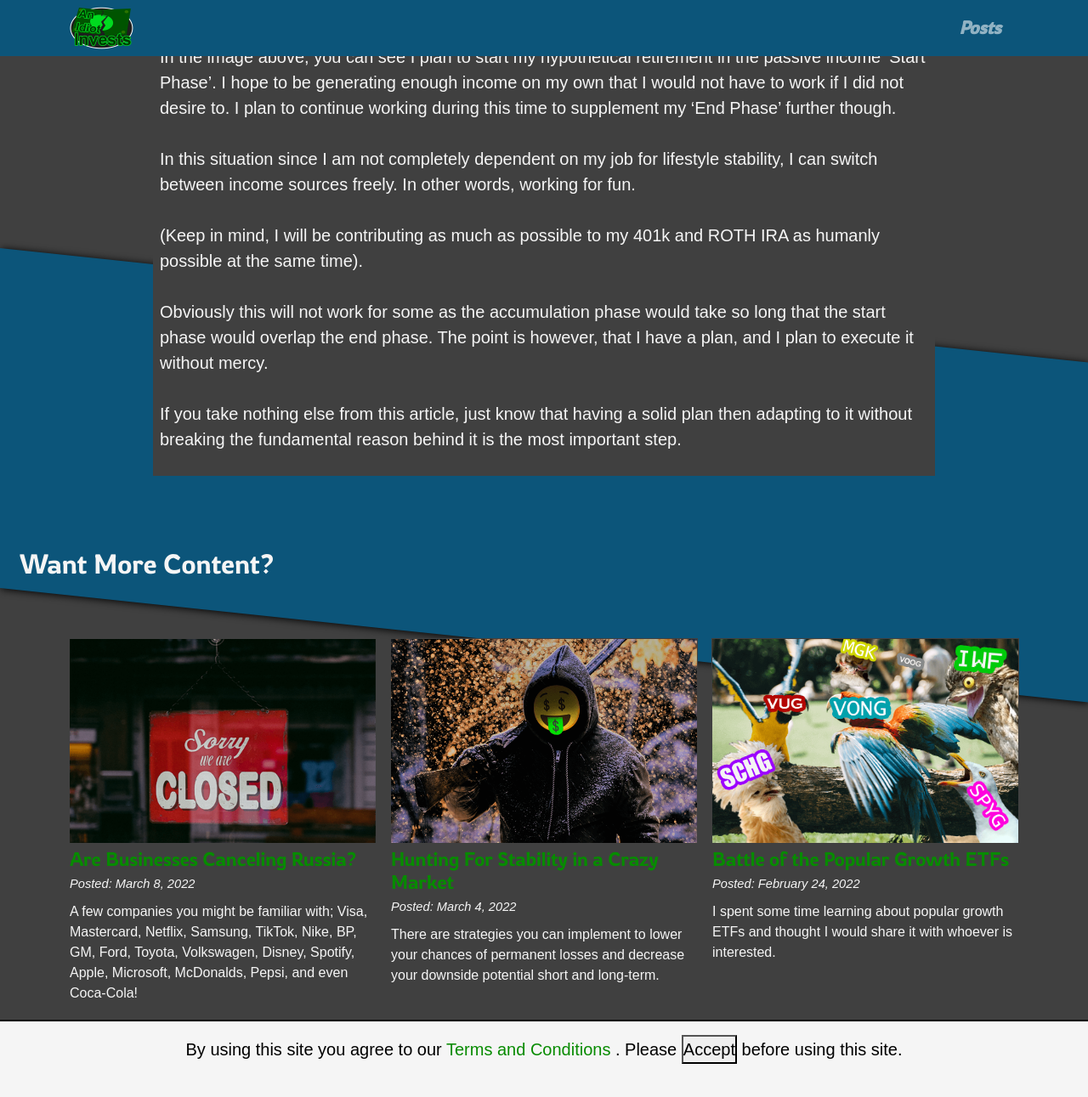
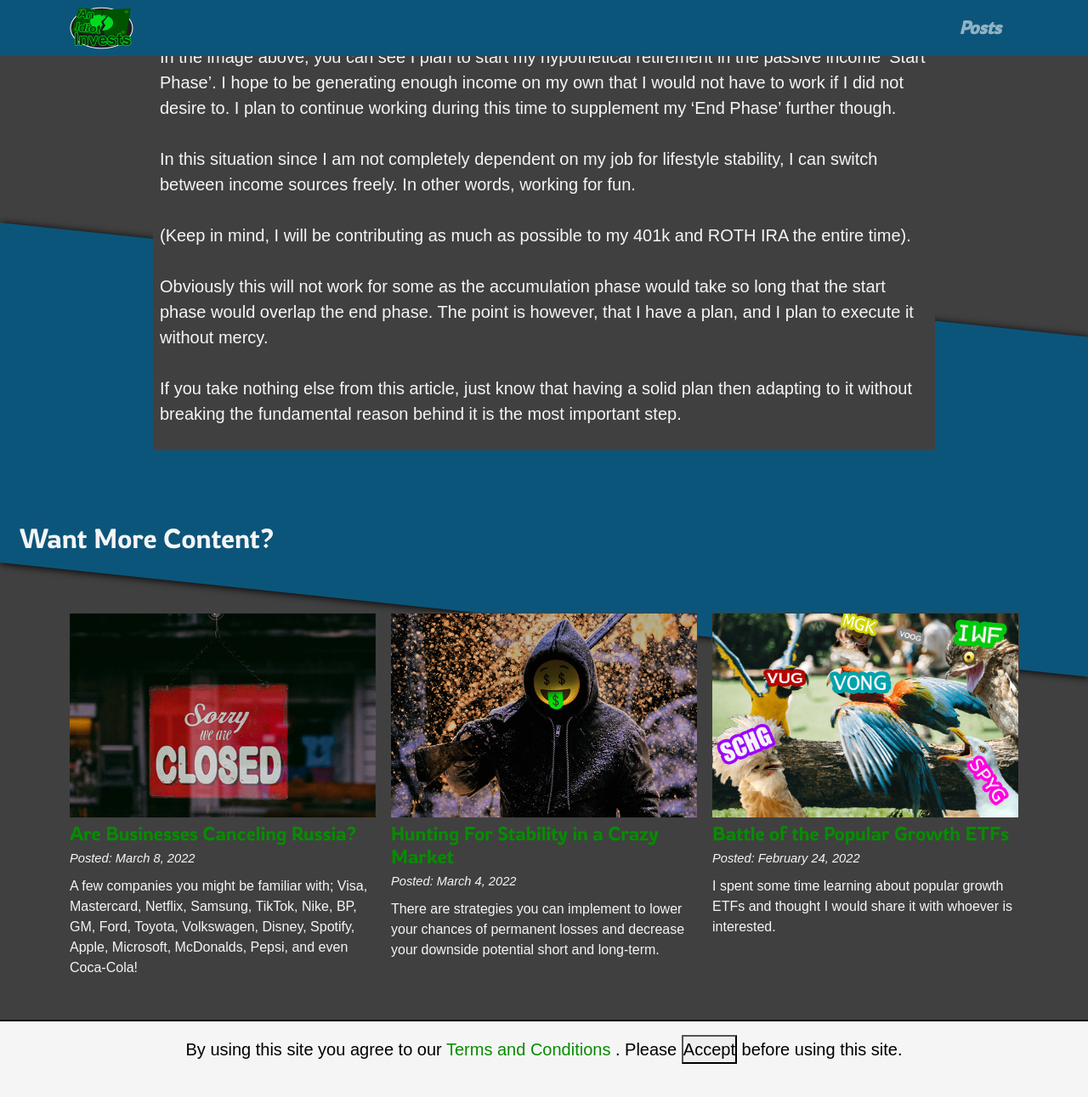
Before and after one commit to AnIdiotInvests/anidiotinvests.github.io, a Jekyll site: the page built from _posts/2022-02-19-why-and-how-i-want-to-retire.md, in a window 1280 px wide and 1400 px high, scrolled down 4297 px. Shown: the top 1291 px of the window at 85% size. Built offline with Jekyll 4.4.1, drawn with Linux system fonts in a browser that asks for light colours.

Commit message:
typo fix

```diff
--- a/_posts/2022-02-19-why-and-how-i-want-to-retire.md
+++ b/_posts/2022-02-19-why-and-how-i-want-to-retire.md
@@ -79,7 +79,7 @@
 
 In this situation since I am not completely dependent on my job for lifestyle stability, I can switch between income sources freely. In other words, working for fun.
 
-(Keep in mind, I will be contributing as much as possible to my 401k and ROTH IRA as humanly possible at the same time).
+(Keep in mind, I will be contributing as much as possible to my 401k and ROTH IRA the entire time).
 
 Obviously this will not work for some as the accumulation phase would take so long that the start phase would overlap the end phase. The point is however, that I have a plan, and I plan to execute it without mercy.
 
```
